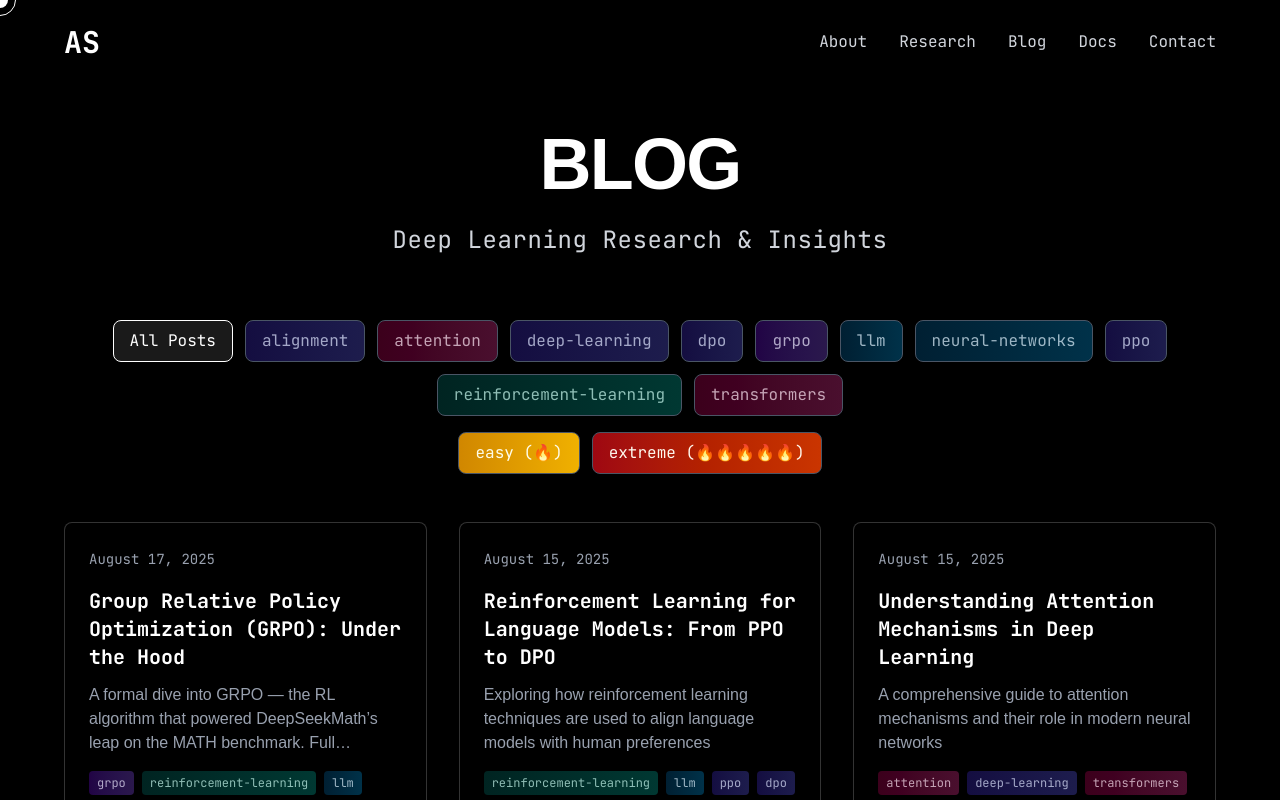
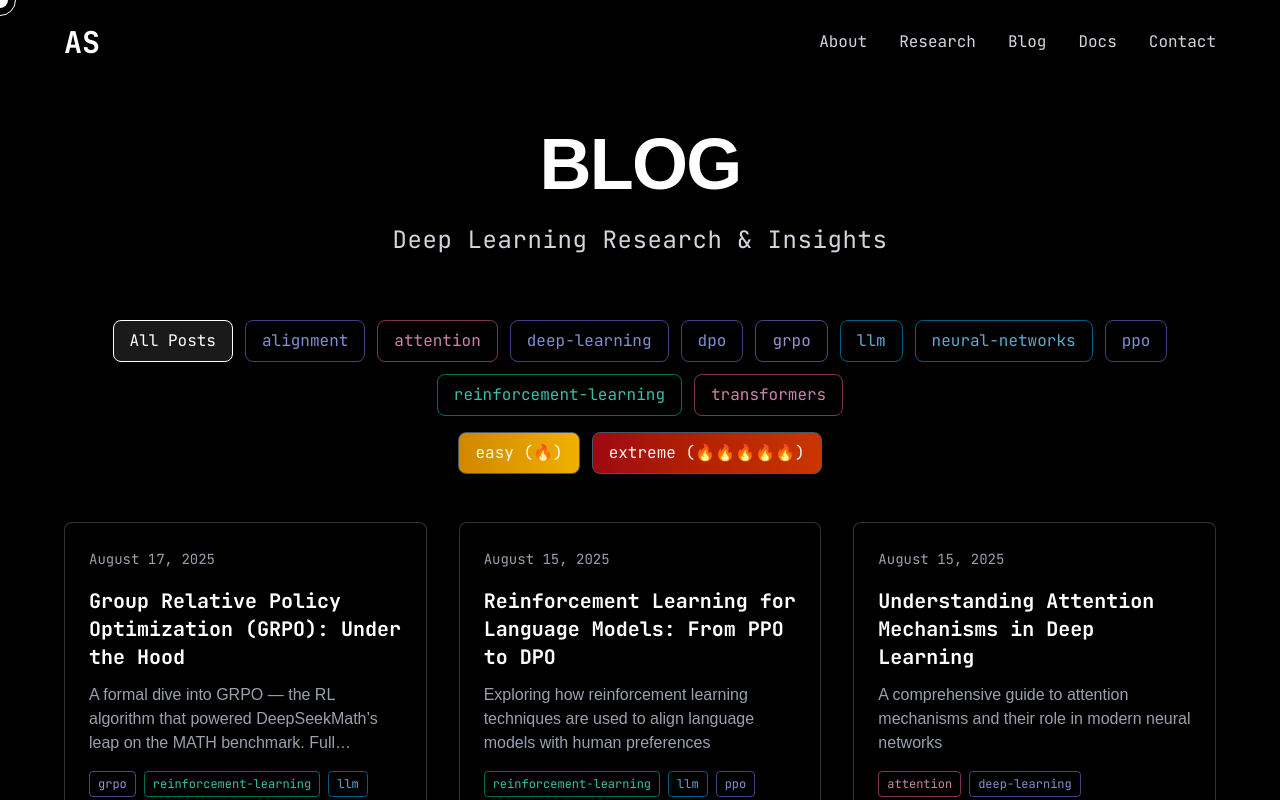
Before and after one commit to Raumberg/attn-signs-center, a Next.js app: page /blog in a window 1280 px wide. Shown: the top 800 px of the page. Built offline with nearby package versions, Linux system fonts and the light colour scheme.

Commit message:
blog changes

```diff
--- a/src/app/globals.css
+++ b/src/app/globals.css
@@ -1,4 +1,8 @@
 @import "tailwindcss";
+/* prevent constant grey selection look inside code blocks */
+.code-block *::selection {
+  background: transparent;
+}
 
 :root {
   --background: #ffffff;
--- a/src/app/layout.tsx
+++ b/src/app/layout.tsx
@@ -30,6 +30,9 @@ export default function RootLayout({
 }>) {
   return (
     <html lang="en">
+      <head>
+        <link rel="icon" href="/assets/black-hole.png" type="image/png" />
+      </head>
       <body className={`${geistSans.variable} ${jetbrainsMono.variable} antialiased text-white`}>
         <MouseProvider>
           {children}
--- a/src/components/pages/BlogContent.tsx
+++ b/src/components/pages/BlogContent.tsx
@@ -31,12 +31,12 @@ export default function BlogContent({ posts, allTags }: BlogContentProps) {
 
   // Pastel gradient palette for regular tags (subtle opacity)
   const otherPalette = [
-    "bg-gradient-to-r from-teal-700/30 to-teal-500/30 text-teal-100/70",
-    "bg-gradient-to-r from-sky-700/30 to-sky-500/30 text-sky-100/70",
-    "bg-gradient-to-r from-violet-700/30 to-violet-500/30 text-violet-100/70",
-    "bg-gradient-to-r from-green-700/30 to-green-500/30 text-green-100/70",
-    "bg-gradient-to-r from-pink-700/30 to-pink-500/30 text-pink-100/70",
-    "bg-gradient-to-r from-indigo-700/30 to-indigo-500/30 text-indigo-100/70",
+    "border-teal-400/50 text-teal-300/80",
+    "border-sky-400/50 text-sky-300/80",
+    "border-violet-400/50 text-violet-300/80",
+    "border-green-400/50 text-green-300/80",
+    "border-pink-400/50 text-pink-300/80",
+    "border-indigo-400/50 text-indigo-300/80",
   ];
 
   const getTagClasses = (tag: string) => {
@@ -136,7 +136,7 @@ export default function BlogContent({ posts, allTags }: BlogContentProps) {
             initial={{ opacity: 0, y: 20 }}
             animate={{ opacity: 1, y: 0 }}
             transition={{ delay: 1.0 + index * 0.1, duration: 0.6 }}
-            whileHover={{ scale: 0.97 }}
+            whileHover={{ scale: 0.97, transition: { duration: 0.15 } }}
             whileTap={{ scale: 0.94 }}
           >
             <Link href={`/blog/${post.slug}`} legacyBehavior>
@@ -165,7 +165,7 @@ export default function BlogContent({ posts, allTags }: BlogContentProps) {
                   {post.tags.map((tag) => (
                     <span
                       key={tag}
-                      className={`text-xs px-2 py-1 rounded ${jetbrainsMono.className} ${getTagClasses(tag)}`}
+                      className={`text-xs px-2 py-1 rounded border ${jetbrainsMono.className} ${getTagClasses(tag)}`}
                     >
                       {renderTagLabel(tag)}
                     </span>
--- a/src/components/pages/BlogPostPageClient.tsx
+++ b/src/components/pages/BlogPostPageClient.tsx
@@ -19,12 +19,12 @@ const difficultyMap: Record<string, {bg: string; text: string; fires: number}> =
 
 // same pastel palette for non-difficulty tags
 const otherPalette = [
-  "bg-gradient-to-r from-teal-700/30 to-teal-500/30 text-teal-100/70",
-  "bg-gradient-to-r from-sky-700/30 to-sky-500/30 text-sky-100/70",
-  "bg-gradient-to-r from-violet-700/30 to-violet-500/30 text-violet-100/70",
-  "bg-gradient-to-r from-green-700/30 to-green-500/30 text-green-100/70",
-  "bg-gradient-to-r from-pink-700/30 to-pink-500/30 text-pink-100/70",
-  "bg-gradient-to-r from-indigo-700/30 to-indigo-500/30 text-indigo-100/70",
+  "border-teal-400/50 text-teal-300/80",
+  "border-sky-400/50 text-sky-300/80",
+  "border-violet-400/50 text-violet-300/80",
+  "border-green-400/50 text-green-300/80",
+  "border-pink-400/50 text-pink-300/80",
+  "border-indigo-400/50 text-indigo-300/80",
 ];
 
 const getTagClasses = (tag: string) => {
@@ -124,7 +124,7 @@ export default function BlogPostPageClient({ post }: BlogPostPageClientProps) {
                 {post.tags.map((tag) => (
                   <span
                     key={tag}
-                    className={`text-sm px-3 py-1 rounded-full ${jetbrainsMono.className} ${getTagClasses(tag)}`}
+                    className={`text-sm px-3 py-1 rounded-full border ${jetbrainsMono.className} ${getTagClasses(tag)}`}
                   >
                     {renderTagLabel(tag)}
                   </span>
@@ -154,7 +154,7 @@ export default function BlogPostPageClient({ post }: BlogPostPageClientProps) {
             <motion.a
               className={`inline-block px-8 py-3 border border-white text-white hover:bg-white hover:text-black transition-colors duration-300 font-medium no-underline ${jetbrainsMono.className}`}
               style={{ textDecoration: 'none' }}
-              whileHover={{ scale: 0.97 }}
+              whileHover={{ scale: 0.97, transition: { duration: 0.15 } }}
               whileTap={{ scale: 0.93 }}
               onMouseEnter={(e) => setMagneticTargetForElement(e.currentTarget)}
               onMouseLeave={clearMagneticTarget}
--- a/src/components/ui/MarkdownRenderer.tsx
+++ b/src/components/ui/MarkdownRenderer.tsx
@@ -78,6 +78,7 @@ export default function MarkdownRenderer({ content }: MarkdownRendererProps) {
             const match = /language-(\w+)/.exec(className || "");
 
             return (
+              <div className="code-block">
               <SyntaxHighlighter
                 language={match ? match[1] : undefined}
                 style={oneDark}
@@ -87,6 +88,7 @@ export default function MarkdownRenderer({ content }: MarkdownRendererProps) {
               >
                 {String(children).replace(/\n$/, "")}
               </SyntaxHighlighter>
+              </div>
             );
           },
 
```
